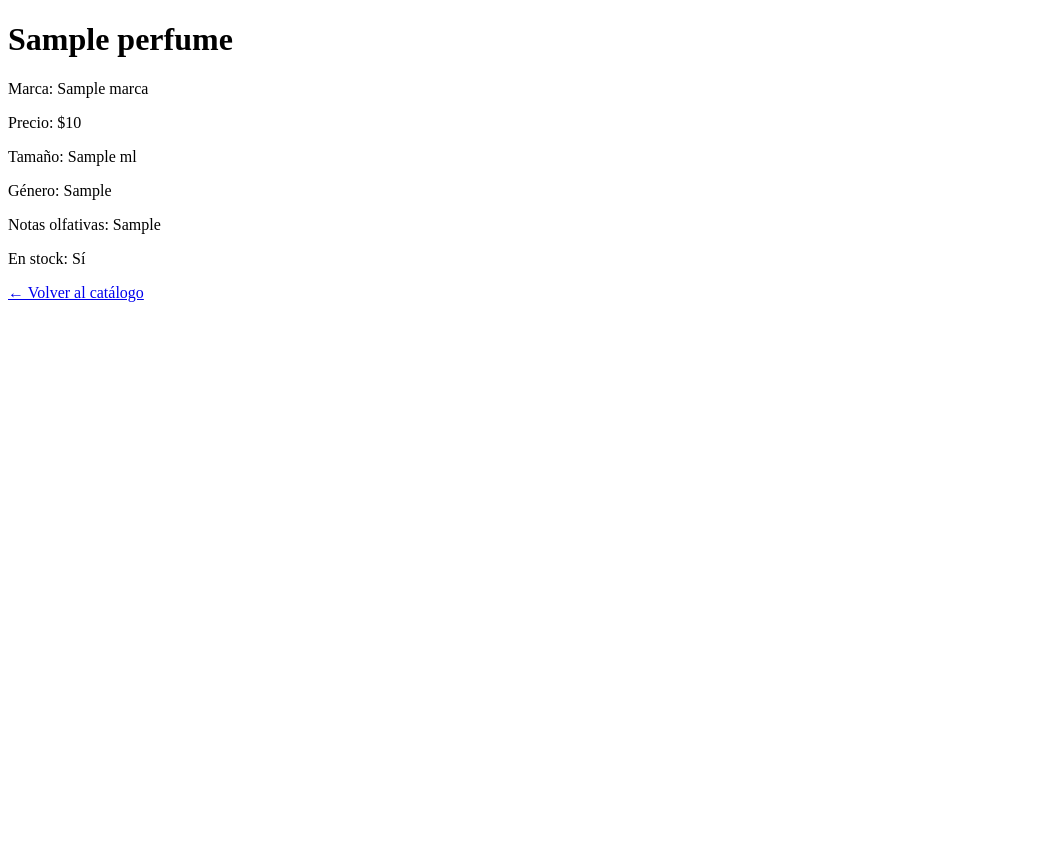
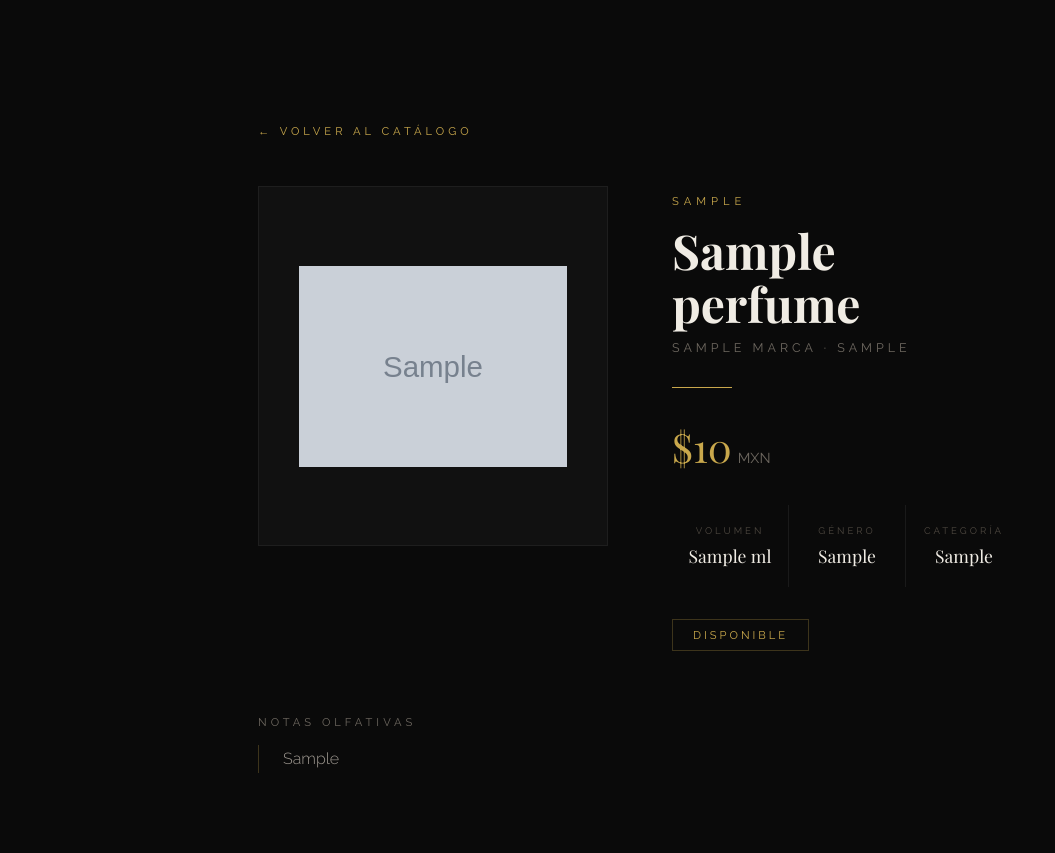
Before and after one commit to Alxjandrz/PARFUMS, a Django app: template perfumes/templates/detalle.html in a window 1280 px wide. Shown: the whole page, without its empty margins (0-1055 px from the left). Before the commit the page ends 302 px from the top, so only its background shows below. Run offline with Django 5.2, Linux system fonts and the light colour scheme; the template is opened without the code that fills it: most values are stand-ins (such as "Sample title", 1, 10 or a date in 2020); grey boxes marked "Sample" are stand-in pictures.

Commit message:
Modifique detalle.html para hacer funcionar la interfaz y se vea mejor y poder interactuar RUBIO

```diff
--- a/perfumes/templates/detalle.html
+++ b/perfumes/templates/detalle.html
@@ -1,17 +1,233 @@
 <!DOCTYPE html>
 <html lang="es">
 <head>
-    <meta charset="UTF-8">
-    <title>{{ perfume.nombre }}</title>
+  <meta charset="UTF-8">
+  <meta name="viewport" content="width=device-width, initial-scale=1.0">
+  <title>{{ perfume.nombre }} — Élite</title>
+  <link href="https://fonts.googleapis.com/css2?family=Playfair+Display:wght@400;700&family=Raleway:wght@300;400;600&display=swap" rel="stylesheet">
+  <style>
+    * { margin: 0; padding: 0; box-sizing: border-box; }
+
+    body {
+      font-family: 'Raleway', sans-serif;
+      background: #0a0a0a;
+      color: #f0ece4;
+      min-height: 100vh;
+    }
+
+    .detalle {
+      max-width: 860px;
+      margin: 0 auto;
+      padding: 120px 48px 80px;
+    }
+
+    .volver {
+      display: inline-block;
+      font-size: 0.7rem;
+      letter-spacing: 4px;
+      text-transform: uppercase;
+      color: #c9a84c;
+      text-decoration: none;
+      margin-bottom: 48px;
+      transition: opacity 0.3s;
+    }
+
+    .volver:hover { opacity: 0.6; }
+
+    .detalle-top {
+      display: grid;
+      grid-template-columns: 1fr 1fr;
+      gap: 64px;
+      align-items: start;
+      margin-bottom: 64px;
+    }
+
+    .detalle-img {
+      background: #111;
+      border: 1px solid #1e1e1e;
+      display: flex;
+      align-items: center;
+      justify-content: center;
+      padding: 40px;
+      min-height: 360px;
+    }
+
+    .detalle-img img {
+      max-height: 320px;
+      width: 100%;
+      object-fit: contain;
+      filter: brightness(0.95);
+    }
+
+    .detalle-img-placeholder {
+      color: #2a2a2a;
+      font-size: 0.7rem;
+      letter-spacing: 3px;
+      text-transform: uppercase;
+    }
+
+    .detalle-info { padding-top: 8px; }
+
+    .tag {
+      font-size: 0.7rem;
+      letter-spacing: 5px;
+      text-transform: uppercase;
+      color: #c9a84c;
+      margin-bottom: 16px;
+    }
+
+    h1 {
+      font-family: 'Playfair Display', serif;
+      font-size: clamp(2rem, 4vw, 3rem);
+      color: #f0ece4;
+      line-height: 1.1;
+      margin-bottom: 10px;
+    }
+
+    .marca {
+      font-size: 0.78rem;
+      letter-spacing: 4px;
+      text-transform: uppercase;
+      color: #6e6860;
+      margin-bottom: 32px;
+    }
+
+    .linea {
+      width: 60px;
+      height: 1px;
+      background: #c9a84c;
+      margin-bottom: 32px;
+    }
+
+    .precio-grande {
+      font-family: 'Playfair Display', serif;
+      font-size: 2.5rem;
+      color: #c9a84c;
+      margin-bottom: 32px;
+    }
+
+    .precio-grande span {
+      font-family: 'Raleway', sans-serif;
+      font-size: 0.9rem;
+      color: #6e6860;
+      margin-left: 6px;
+    }
+
+    .info-grid {
+      display: grid;
+      grid-template-columns: repeat(3, 1fr);
+      gap: 1px;
+      background: #1a1a1a;
+      margin-bottom: 32px;
+    }
+
+    .info-item {
+      background: #0a0a0a;
+      padding: 20px 16px;
+      text-align: center;
+    }
+
+    .info-label {
+      font-size: 0.6rem;
+      letter-spacing: 3px;
+      text-transform: uppercase;
+      color: #4e4840;
+      margin-bottom: 8px;
+    }
+
+    .info-valor {
+      font-family: 'Playfair Display', serif;
+      font-size: 1.1rem;
+      color: #f0ece4;
+    }
+
+    .stock-badge {
+      display: inline-block;
+      padding: 8px 20px;
+      font-size: 0.7rem;
+      letter-spacing: 3px;
+      text-transform: uppercase;
+    }
+
+    .en-stock { border: 1px solid #c9a84c44; color: #c9a84c; }
+    .agotado { border: 1px solid #3a3a3a; color: #4e4840; }
+
+    .notas-seccion { margin-top: 48px; }
+
+    .notas-titulo {
+      font-size: 0.7rem;
+      letter-spacing: 4px;
+      text-transform: uppercase;
+      color: #6e6860;
+      margin-bottom: 16px;
+    }
+
+    .notas-texto {
+      font-size: 1rem;
+      color: #9e9890;
+      line-height: 1.8;
+      font-weight: 300;
+      border-left: 1px solid #c9a84c44;
+      padding-left: 24px;
+    }
+
+    @media (max-width: 680px) {
+      .detalle-top { grid-template-columns: 1fr; gap: 32px; }
+      .detalle { padding: 100px 24px 60px; }
+    }
+  </style>
 </head>
 <body>
-    <h1>{{ perfume.nombre }}</h1>
-    <p>Marca: {{ perfume.marca }}</p>
-    <p>Precio: ${{ perfume.precio }}</p>
-    <p>Tamaño: {{ perfume.ml }} ml</p>
-    <p>Género: {{ perfume.get_genero_display }}</p>
-    <p>Notas olfativas: {{ perfume.notas_olfativas }}</p>
-    <p>En stock: {% if perfume.en_stock %}Sí{% else %}No{% endif %}</p>
-    <a href="{% url 'lista_perfumes' %}">← Volver al catálogo</a>
+  <div class="detalle">
+    <a href="{% url 'lista_perfumes' %}" class="volver">← Volver al catálogo</a>
+
+    <div class="detalle-top">
+      <div class="detalle-img">
+        {% if perfume.imagen_url %}
+          <img src="{{ perfume.imagen_url }}" alt="{{ perfume.nombre }}">
+        {% else %}
+          <p class="detalle-img-placeholder">Sin imagen</p>
+        {% endif %}
+      </div>
+
+      <div class="detalle-info">
+        <p class="tag">{{ perfume.get_categoria_display }}</p>
+        <h1>{{ perfume.nombre }}</h1>
+        <p class="marca">{{ perfume.marca }} · {{ perfume.marca.pais_origen }}</p>
+        <div class="linea"></div>
+
+        <p class="precio-grande">${{ perfume.precio }}<span>MXN</span></p>
+
+        <div class="info-grid">
+          <div class="info-item">
+            <p class="info-label">Volumen</p>
+            <p class="info-valor">{{ perfume.ml }} ml</p>
+          </div>
+          <div class="info-item">
+            <p class="info-label">Género</p>
+            <p class="info-valor">{{ perfume.get_genero_display }}</p>
+          </div>
+          <div class="info-item">
+            <p class="info-label">Categoría</p>
+            <p class="info-valor">{{ perfume.get_categoria_display }}</p>
+          </div>
+        </div>
+
+        {% if perfume.en_stock %}
+          <span class="stock-badge en-stock">Disponible</span>
+        {% else %}
+          <span class="stock-badge agotado">Agotado</span>
+        {% endif %}
+      </div>
+    </div>
+
+    {% if perfume.notas_olfativas %}
+    <div class="notas-seccion">
+      <p class="notas-titulo">Notas olfativas</p>
+      <p class="notas-texto">{{ perfume.notas_olfativas }}</p>
+    </div>
+    {% endif %}
+
+  </div>
 </body>
 </html>
```
